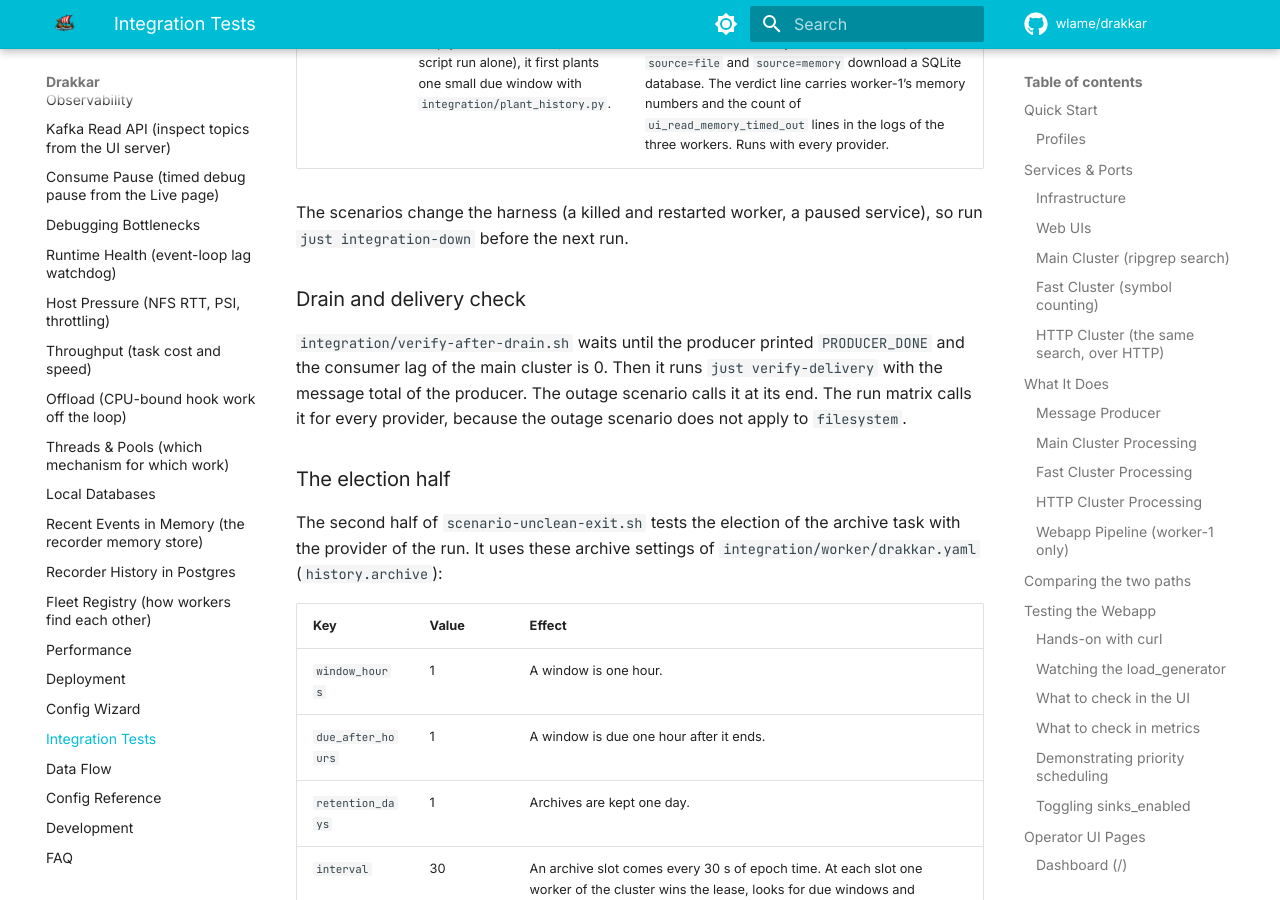
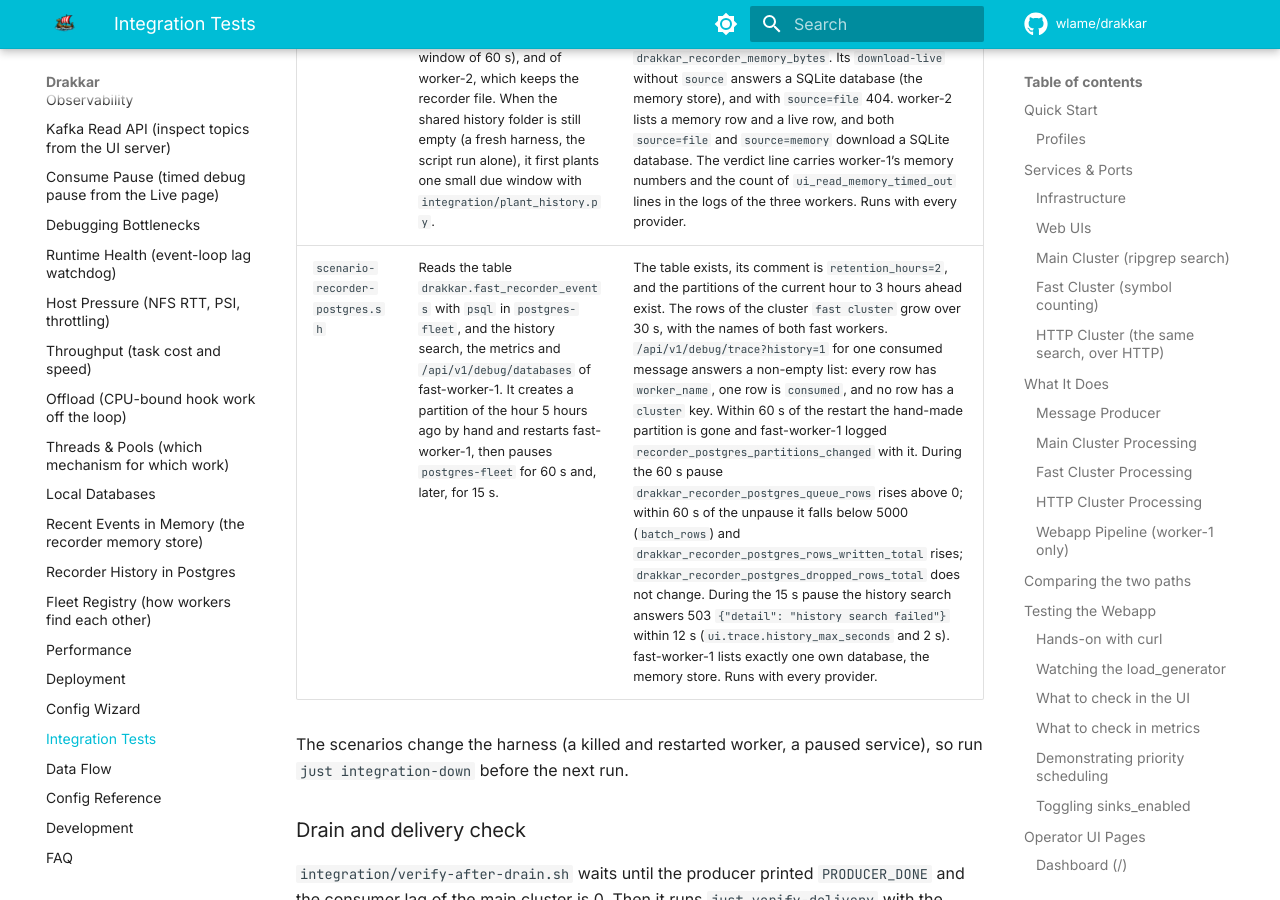
Before and after one commit to wlame/drakkar, an MkDocs documentation site: the page built from docs/integration.md, in a window 1280 px wide and 900 px high, scrolled down 15839 px. Built offline with MkDocs 1.6.1 and Material for MkDocs 9.7.7, drawn with Linux system fonts in a browser that asks for light colours; comment, search, counter and statistics services are not loaded; some of the changed text lies outside the part shown.

Commit message:
Move the harness fast cluster to Postgres recorder history and add a scenario for it.

```diff
--- a/docs/integration.md
+++ b/docs/integration.md
@@ -94,7 +94,11 @@
 
 ### Fast Cluster (symbol counting)
 
-2 workers, consumer group `drakkar-fast`, same source topic.
+2 workers, consumer group `drakkar-fast`, same source topic. Both keep
+their recorder history in Postgres (`DK_UI__RECORDER__PERSISTENCE:
+"postgres"`): the table `drakkar.fast_recorder_events` on `postgres-fleet`,
+with the table prefix `fast` and a retention of 2 hours. `postgres-fleet`
+starts with every provider.
 
 | Worker | Operator UI | Metrics | Config |
 |--------|----------|---------|--------|
@@ -593,6 +597,7 @@
 | `scenario-secrets.sh` | Reads the config reference and the metrics page of each main-cluster worker, and their logs. | None of them contains the password of the Postgres DSN or of the Redis URL (`drakkar:drakkar@`, `postgresql://drakkar:`, `redis://drakkar:`) or the Consul token, and the config reference lists the three connections, with `connections.consul.main.token` masked. Runs with every provider. |
 | `scenario-cluster-tasks.sh` | Watches 8 slots of `harness_cluster_tick`, a cluster task of the harness handler with a slot every 30 s of epoch time, and 15 s after the last of them. Each run logs `harness_cluster_tick` with its slot. Then it reads `/api/v1/workers` on worker-2. | No slot ran on two workers, and at least 7 of the 8 slots ran exactly once (a slot whose lease does not come within its 10 s acquire window is skipped, so one missed slot is allowed). worker-2 lists worker-1 with `cluster_tasks_match: false` (worker-1 turns the archive off, so its cluster task definitions differ), and worker-3 and itself with `true`. worker-3 matches only because worker-2 and worker-3 run the archive with the same settings and the same handler: a config change on one of them makes the check fail. Runs with every provider. |
 | `scenario-recorder-memory.sh` | Reads `/api/v1/debug/databases`, `/api/v1/events`, the metrics and `/api/v1/debug/download-live` of worker-1, which keeps its recorder events in memory only (`DK_UI__RECORDER__PERSISTENCE: "none"`, a memory window of 60 s), and of worker-2, which keeps the recorder file. When the shared history folder is still empty (a fresh harness, the script run alone), it first plants one small due window with `integration/plant_history.py`. | worker-1 lists exactly one own database, the memory store, and no live file, and it lists the shared history folders. Its events answer has rows. Once it has run for 90 s, `drakkar_recorder_memory_rows` is above 0, `drakkar_recorder_memory_evicted_rows_total{reason="window"}` is above 0, `drakkar_recorder_memory_oldest_age_seconds` is at most 75 (the window, one flush interval and slack), and `drakkar_recorder_memory_allocated_bytes` is at least `drakkar_recorder_memory_bytes`. Its `download-live` without `source` answers a SQLite database (the memory store), and with `source=file` 404. worker-2 lists a memory row and a live row, and both `source=file` and `source=memory` download a SQLite database. The verdict line carries worker-1's memory numbers and the count of `ui_read_memory_timed_out` lines in the logs of the three workers. Runs with every provider. |
+| `scenario-recorder-postgres.sh` | Reads the table `drakkar.fast_recorder_events` with `psql` in `postgres-fleet`, and the history search, the metrics and `/api/v1/debug/databases` of fast-worker-1. It creates a partition of the hour 5 hours ago by hand and restarts fast-worker-1, then pauses `postgres-fleet` for 60 s and, later, for 15 s. | The table exists, its comment is `retention_hours=2`, and the partitions of the current hour to 3 hours ahead exist. The rows of the cluster `fast cluster` grow over 30 s, with the names of both fast workers. `/api/v1/debug/trace?history=1` for one consumed message answers a non-empty list: every row has `worker_name`, one row is `consumed`, and no row has a `cluster` key. Within 60 s of the restart the hand-made partition is gone and fast-worker-1 logged `recorder_postgres_partitions_changed` with it. During the 60 s pause `drakkar_recorder_postgres_queue_rows` rises above 0; within 60 s of the unpause it falls below 5000 (`batch_rows`) and `drakkar_recorder_postgres_rows_written_total` rises; `drakkar_recorder_postgres_dropped_rows_total` does not change. During the 15 s pause the history search answers 503 `{"detail": "history search failed"}` within 12 s (`ui.trace.history_max_seconds` and 2 s). fast-worker-1 lists exactly one own database, the memory store. Runs with every provider. |
 
 The scenarios change the harness (a killed and restarted worker, a paused
 service), so run `just integration-down` before the next run.
```
Also changed, not shown: other parts of docs/integration.md (+2 -2 lines), 3 other files.
